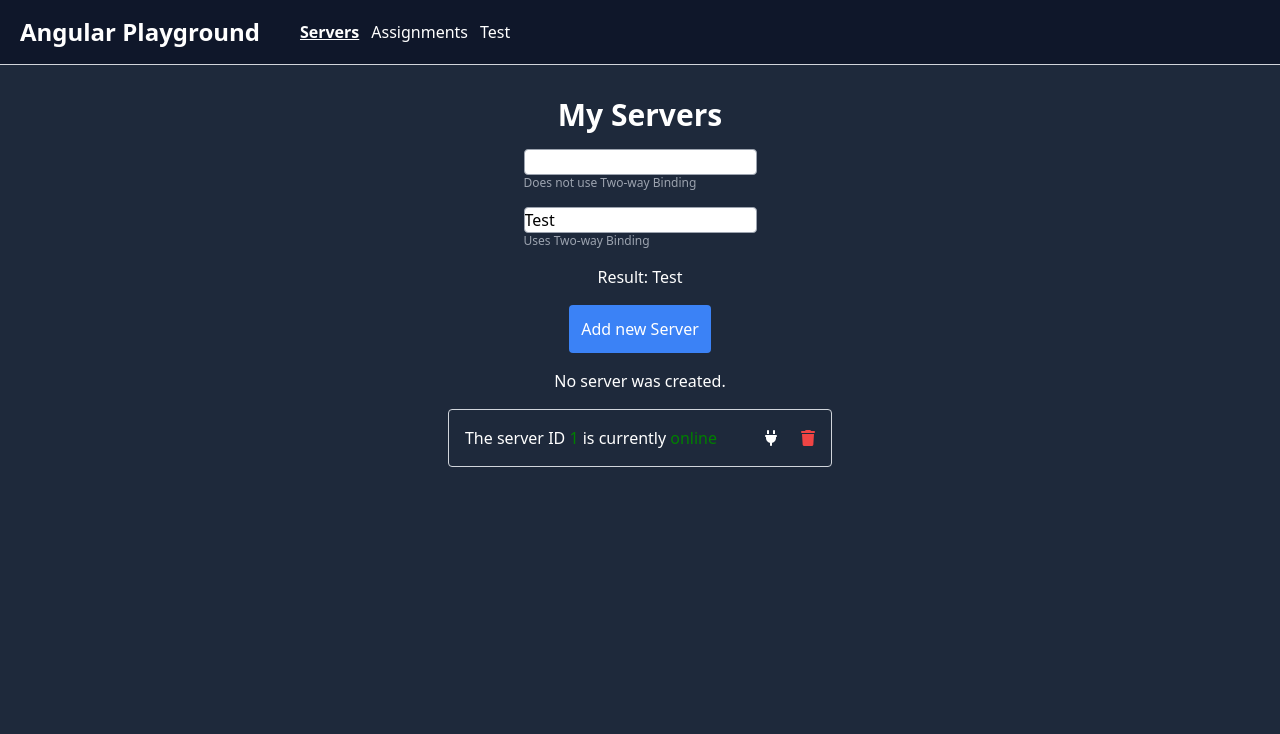
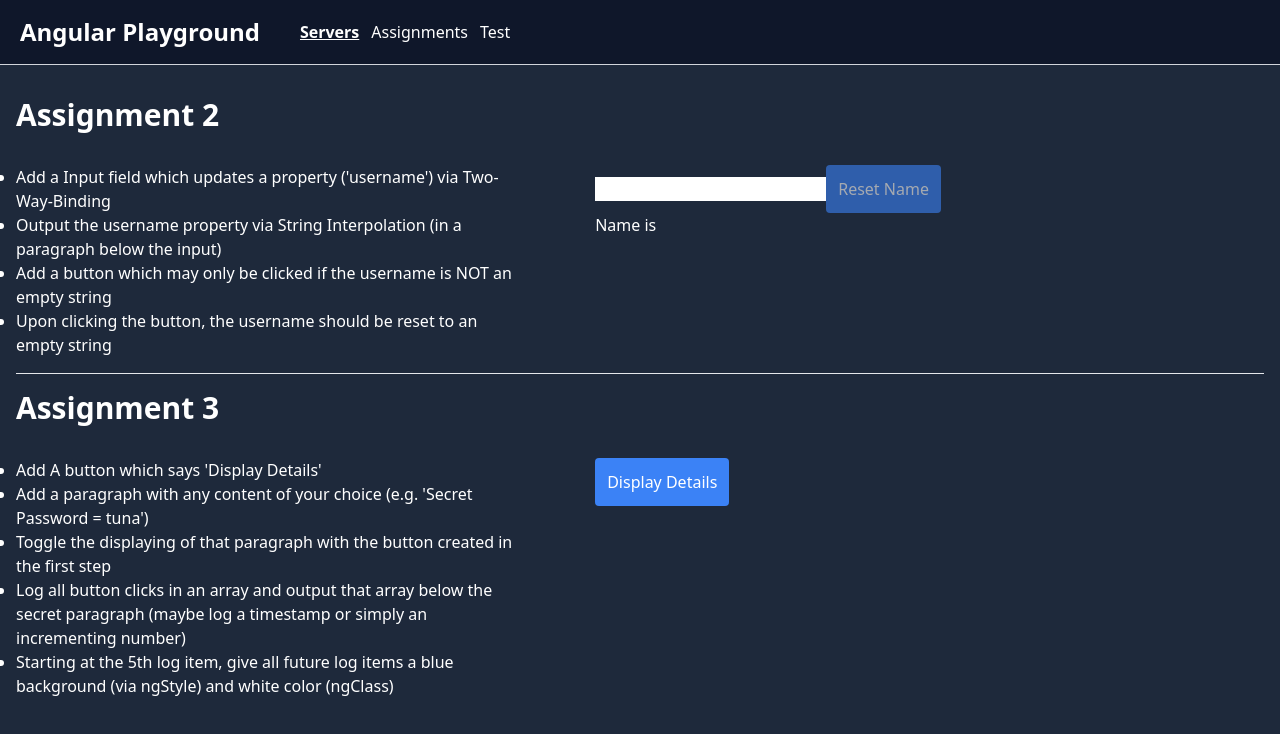
Before and after one commit to decito/angular-playground, an Angular app: page / in a window 1280 px wide. Shown: the top 734 px of the page. Built offline with nearby package versions, Linux system fonts and the light colour scheme.

Commit message:
feat: add assignment 3

```diff
--- a/src/app/app.component.ts
+++ b/src/app/app.component.ts
@@ -5,7 +5,7 @@ import { Component } from '@angular/core'
   templateUrl: './app.component.html'
 })
 export class AppComponent {
-  curDisRoute: string = 'servers'
+  curDisRoute: string = 'assignments'
 
   displayRoute(r: string) {
     this.curDisRoute = r
--- a/src/app/app.module.ts
+++ b/src/app/app.module.ts
@@ -10,6 +10,7 @@ import { AssignmentTwoComponent } from './components/assignments/assignment-2/as
 
 import { HtmlCommentDirective } from './shared/html-comment.directive'
 import { AssignmentsComponent } from './components/assignments/assignments.component'
+import { AssignmentThreeComponent } from './components/assignments/assignment-3/assignment-3.component'
 
 @NgModule({
   declarations: [
@@ -19,7 +20,8 @@ import { AssignmentsComponent } from './components/assignments/assignments.compo
     HeaderComponent,
     HtmlCommentDirective,
     AssignmentTwoComponent,
-    AssignmentsComponent
+    AssignmentsComponent,
+    AssignmentThreeComponent
   ],
   imports: [
     BrowserModule,
--- a/src/app/components/assignments/assignment-2/assignment-2.component.html
+++ b/src/app/components/assignments/assignment-2/assignment-2.component.html
@@ -1,18 +1,21 @@
-<section class="flex flex-col items-center gap-8">
-  <h1 class="text-3xl font-bold">Assignment 2</h1>
+<section class="flex flex-col gap-8">
+  <h1 class="text-3xl font-bold">Assignment {{ number }}</h1>
 
-  <ol>
+  <div class="flex gap-20">
+    <ol class="w-2/5 list-disc">
       <li>Add a Input field which updates a property ('username') via Two-Way-Binding</li>
       <li>Output the username property via String Interpolation (in a paragraph below the input)</li>
       <li>Add a button which may only be clicked if the username is NOT an empty string</li>
       <li>Upon clicking the button, the username should be reset to an empty string</li>
     </ol>
 
-
+    <div>
       <input type="text" class="text-black" [(ngModel)]="username">
 
       <button class="p-3 bg-blue-500 rounded disabled:opacity-60 disabled:cursor-not-allowed w-fit" type="reset"
         (click)="username = ''" [disabled]="!username">Reset Name</button>
 
       <p>Name is <span class="underline">{{ username }}</span></p>
+    </div>
+  </div>
 </section>
--- a/src/app/components/assignments/assignment-2/assignment-2.component.ts
+++ b/src/app/components/assignments/assignment-2/assignment-2.component.ts
@@ -5,5 +5,7 @@ import { Component, Input } from '@angular/core';
   templateUrl: './assignment-2.component.html'
 })
 export class AssignmentTwoComponent {
+  number = '2'
+
   @Input() username: string = ''
 }
--- /dev/null
+++ b/src/app/components/assignments/assignment-3/assignment-3.component.html
@@ -0,0 +1,25 @@
+<section class="flex flex-col gap-8">
+  <h1 class="text-3xl font-bold">Assignment {{ number }}</h1>
+
+  <div class="flex gap-20">
+    <ol class="w-2/5 list-disc">
+      <li>Add A button which says 'Display Details'</li>
+      <li>Add a paragraph with any content of your choice (e.g. 'Secret Password = tuna')</li>
+      <li>Toggle the displaying of that paragraph with the button created in the first step</li>
+      <li>Log all button clicks in an array and output that array below the secret paragraph (maybe log a timestamp or
+        simply an incrementing number)</li>
+      <li>Starting at the 5th log item, give all future log items a blue background (via ngStyle) and white color
+        (ngClass)</li>
+    </ol>
+
+    <div>
+      <button class="p-3 bg-blue-500 rounded disabled:opacity-60 disabled:cursor-not-allowed w-fit"
+        (click)="clickHandler()">Display Details</button>
+
+      <p *ngIf="show">Secret Password = tuna</p>
+
+      <p *ngFor="let click of clicks" [ngStyle]="{ backgroundColor: click >= 5 ? 'white' : 'transparent' }"
+        [ngClass]="{ 'black-text': click >= 5 }">{{ click }}</p>
+    </div>
+  </div>
+</section>
--- /dev/null
+++ b/src/app/components/assignments/assignment-3/assignment-3.component.ts
@@ -0,0 +1,18 @@
+import { Component } from '@angular/core';
+
+@Component({
+  selector: 'app-assignment-3',
+  templateUrl: './assignment-3.component.html',
+  styles: [`.black-text { color: black }`]
+})
+export class AssignmentThreeComponent {
+  number = '3'
+
+  show = false
+  clicks: number[] = []
+
+  clickHandler() {
+    this.show = !this.show
+    this.clicks.push(this.clicks.length)
+  }
+}
--- a/src/app/components/assignments/assignments.component.html
+++ b/src/app/components/assignments/assignments.component.html
@@ -3,5 +3,5 @@
 
   <hr>
 
-
+  <app-assignment-3></app-assignment-3>
 </section>
```
Lines whose indentation alone changed are shown as unchanged.
